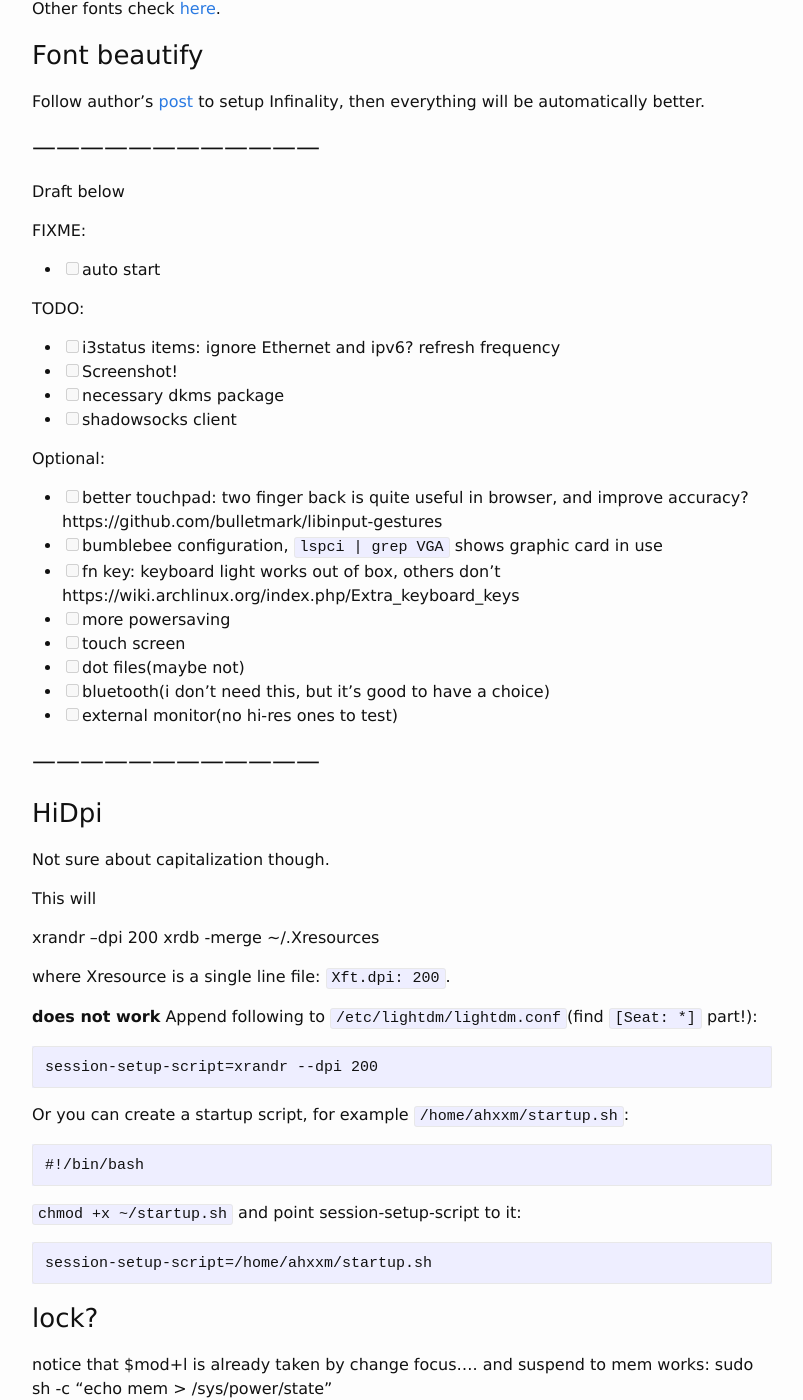
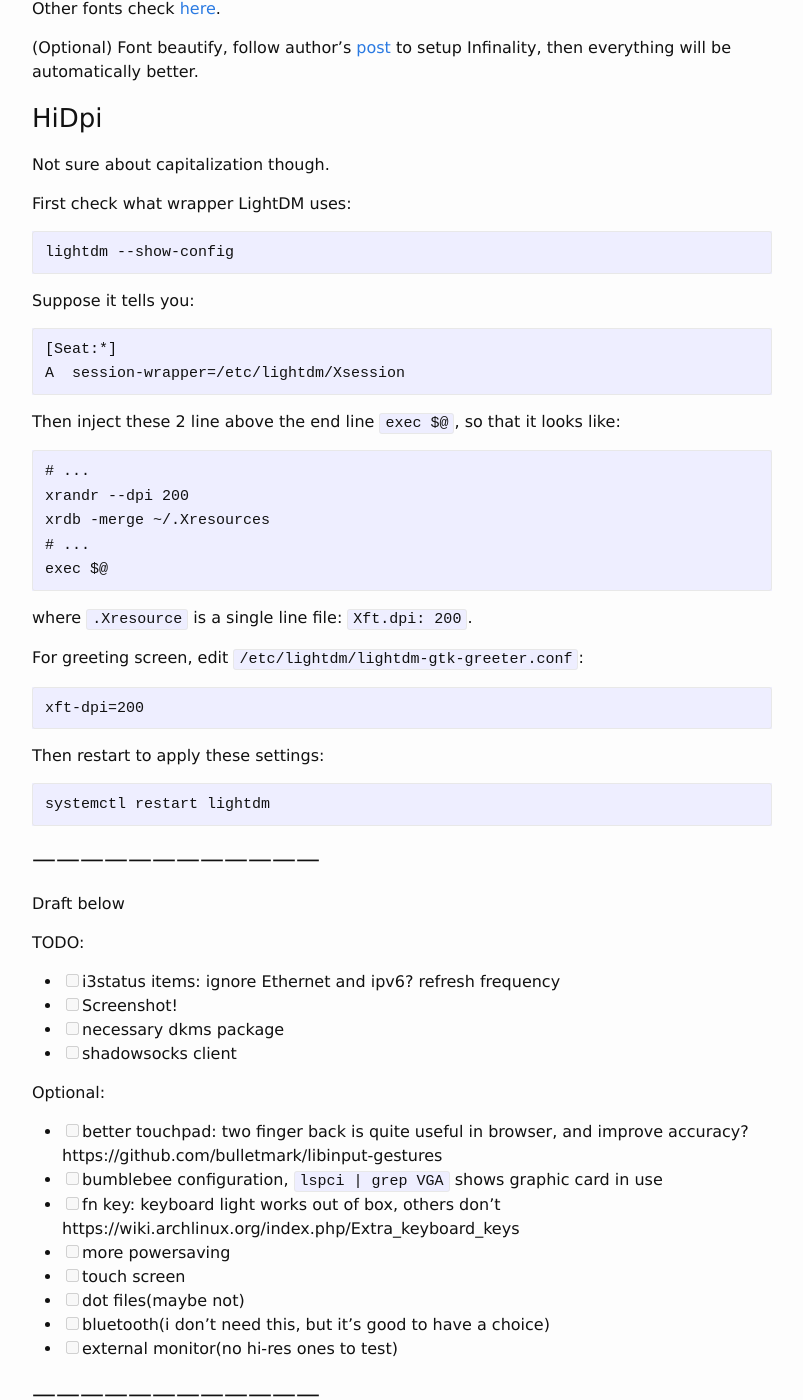
Before and after one commit to ahxxm/ahxxm.github.io, a Jekyll site: the page built from _posts/2016-04-19-arch-xps-9550.md, in a window 1280 px wide and 1400 px high, scrolled down 7175 px. Shown: the whole window, without its empty margins (238-1041 px from the left). Built offline with Jekyll 4.4.1, drawn with Linux system fonts in a browser that asks for light colours.

Commit message:
hidpi finally works

```diff
--- a/_posts/2016-04-19-arch-xps-9550.md
+++ b/_posts/2016-04-19-arch-xps-9550.md
@@ -298,18 +298,45 @@ Full Google fonts:
 
 Other fonts check [here](https://wiki.archlinux.org/index.php/fonts).
 
-### Font beautify
+(Optional) Font beautify, follow author's [post](https://bbs.archlinux.org/viewtopic.php?id=162098) to setup Infinality, then everything will be automatically better.
 
-Follow author's [post](https://bbs.archlinux.org/viewtopic.php?id=162098) to setup Infinality, then everything will be automatically better.
+
+### HiDpi
+
+Not sure about capitalization though.
+
+First check what wrapper LightDM uses:
+
+    lightdm --show-config
+
+Suppose it tells you:
+
+    [Seat:*]
+    A  session-wrapper=/etc/lightdm/Xsession
+
+Then inject these 2 line above the end line `exec $@`,
+so that it looks like:
+
+    # ...
+    xrandr --dpi 200
+    xrdb -merge ~/.Xresources
+    # ...
+    exec $@
+
+where `.Xresource` is a single line file: `Xft.dpi: 200`.
+
+For greeting screen, edit `/etc/lightdm/lightdm-gtk-greeter.conf`:
+
+    xft-dpi=200
+
+Then restart to apply these settings:
+
+    systemctl restart lightdm
 
 
 # ------------------------------------
 
 Draft below
-
-FIXME:
-
-- [ ] auto start
 
 TODO:
 
@@ -331,33 +358,6 @@ Optional:
 
 
 # ------------------------------------
-
-### HiDpi
-
-Not sure about capitalization though.
-
-This will
-
-xrandr --dpi 200
-xrdb -merge ~/.Xresources
-
-where Xresource is a single line file: `Xft.dpi: 200`.
-
-
-**does not work**
-Append following to `/etc/lightdm/lightdm.conf`(find `[Seat: *]` part!):
-
-    session-setup-script=xrandr --dpi 200
-
-Or you can create a startup script, for example `/home/ahxxm/startup.sh`:
-
-    #!/bin/bash
-
-
-`chmod +x ~/startup.sh` and point session-setup-script to it:
-
-    session-setup-script=/home/ahxxm/startup.sh
-
 
 
 ### lock?
```
